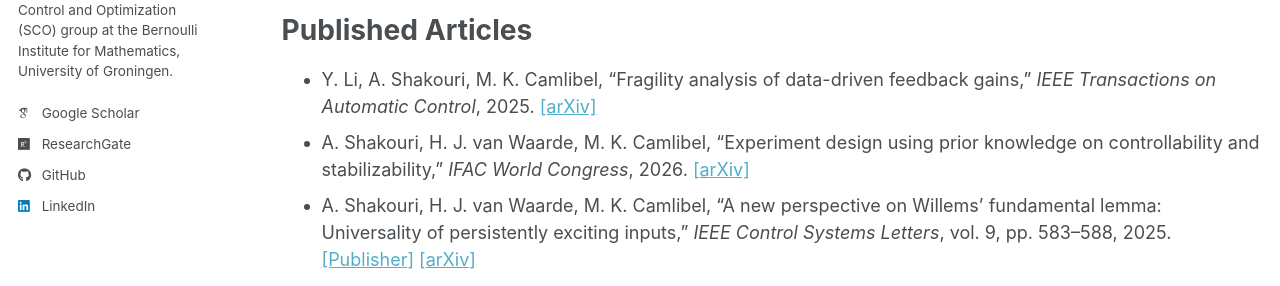
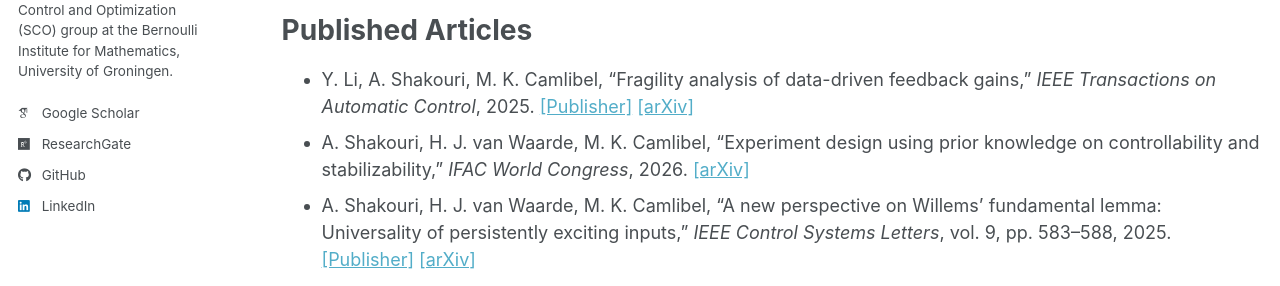
Before and after one commit to a-shakouri/a-shakouri.github.io, a Jekyll site: the page built from _pages/pub.md, in a window 1280 px wide and 900 px high. Shown: the part 351-637 px from the top of the window. Built offline with Jekyll 4.4.1, drawn with Linux system fonts in a browser that asks for light colours; some web fonts are replaced; a script bundle is joined from its source files by our own code; library files that are not in the unit come from our copies.

Commit message:
Update pub.md

```diff
--- a/_pages/pub.md
+++ b/_pages/pub.md
@@ -16,7 +16,7 @@
 
 Published Articles
 ======
-* Y. Li, A. Shakouri, M. K. Camlibel, “Fragility analysis of data-driven feedback gains,” *IEEE Transactions on Automatic Control*, 2025. [\[arXiv\]](https://arxiv.org/pdf/2510.00717)
+* Y. Li, A. Shakouri, M. K. Camlibel, “Fragility analysis of data-driven feedback gains,” *IEEE Transactions on Automatic Control*, 2025. [\[Publisher\]](https://ieeexplore.ieee.org/document/11690964) [\[arXiv\]](https://arxiv.org/pdf/2510.00717)
 * A. Shakouri, H. J. van Waarde, M. K. Camlibel, "Experiment design using prior knowledge on controllability and stabilizability," *IFAC World Congress*, 2026. [\[arXiv\]](https://arxiv.org/pdf/2512.01876)
 * A. Shakouri, H. J. van Waarde, M. K. Camlibel, “A new perspective on Willems’ fundamental lemma: Universality of persistently exciting inputs,” *IEEE Control Systems Letters*, vol. 9, pp. 583–588, 2025. [\[Publisher\]](https://ieeexplore.ieee.org/document/11022745)  [\[arXiv\]](https://arxiv.org/pdf/2503.12489)
 * A. Shakouri, H. J. van Waarde, M. K. Camlibel, “Chebyshev centers and radii for sets induced by quadratic matrix inequalities,” *Mathematics of Control, Signals, and Systems*, vol. 37, pp. 1007–1034, 2025. [\[Publisher (open access)\]](https://link.springer.com/article/10.1007/s00498-025-00424-w)
```
